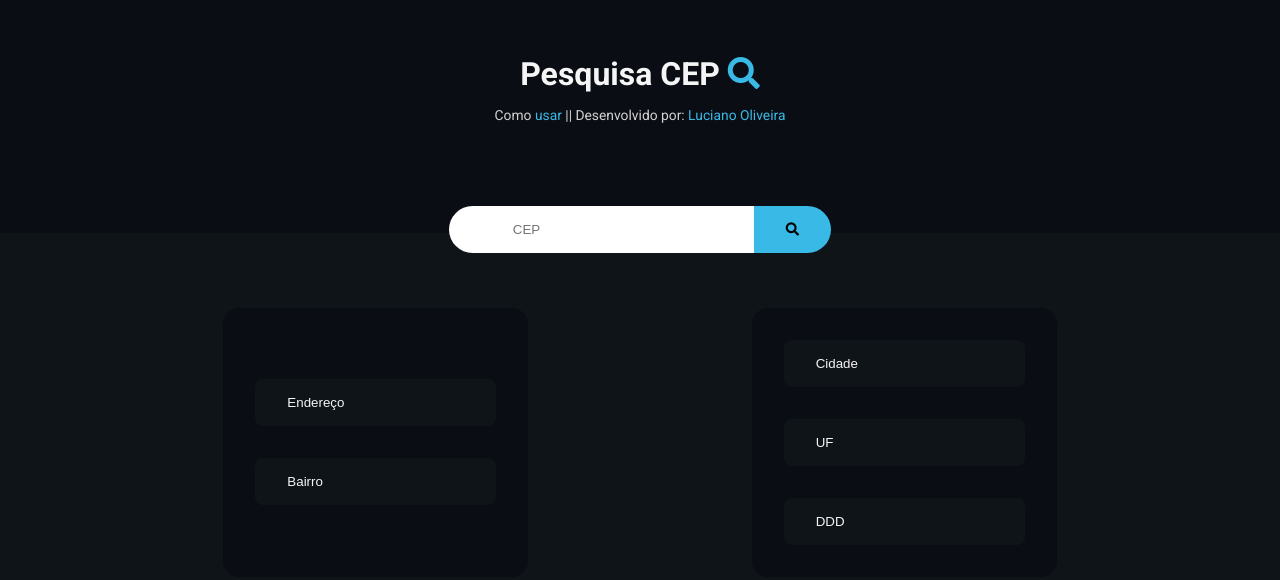
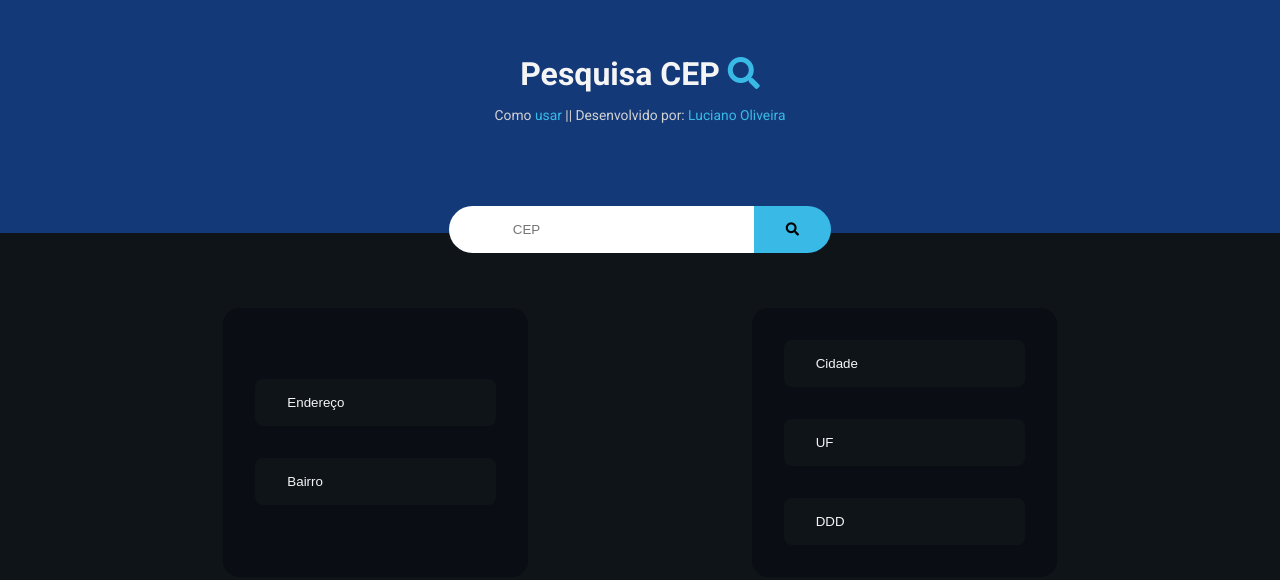
Before and after one commit to lucianodeveloper/Pesquisa-CEP, a plain HTML site: page index.html in a window 1280 px wide. Drawn offline with Linux system fonts and the light colour scheme.

Commit message:
Update styles.css

```diff
--- a/src/styles/styles.css
+++ b/src/styles/styles.css
@@ -62,7 +62,7 @@ main {
 }
 main section h1 {
   width: 100%;
-  background-color: #0a0e14;
+  background-color: #143979;
   color: whitesmoke;
   text-align: center;
   padding-bottom: 6.875rem;
```
